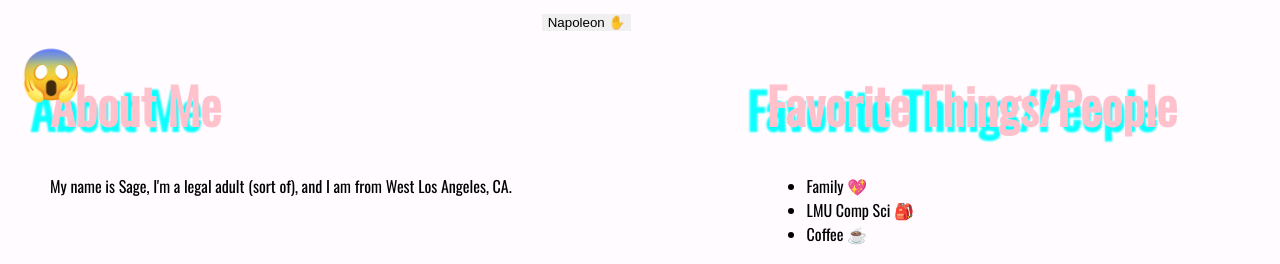
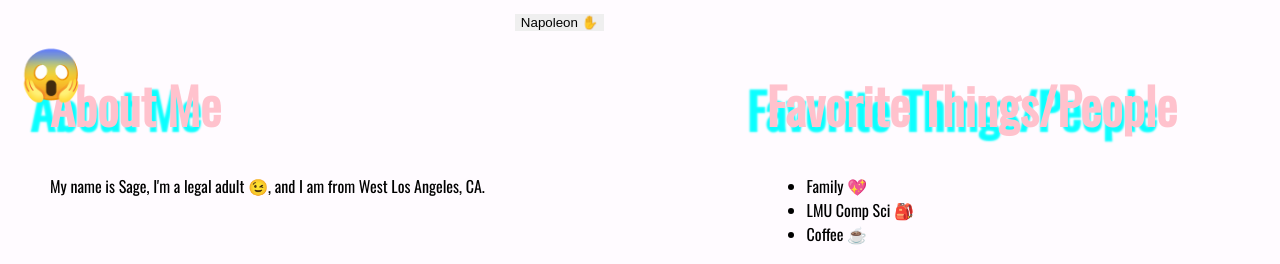
Before and after one commit to Strieker/sage.github.io, a plain HTML site: page index.html in a window 1280 px wide. Shown: the top 264 px of the page. Drawn offline with nearby package versions, Linux system fonts and the light colour scheme; some packages are replaced by stand-ins of ours.

Commit message:
adulthood winky face added

```diff
--- a/index.html
+++ b/index.html
@@ -14,7 +14,7 @@
 
 		<div class="aboutme">
 		<h1 id="aboutmeheading">About Me</h1>
-		<p>My name is Sage, I'm a legal adult (sort of), and I am from West Los Angeles, CA.</p>
+		<p>My name is Sage, I'm a legal adult &#128521;, and I am from West Los Angeles, CA.</p>
 		</div>
 
 		<div class="favthings">
```
